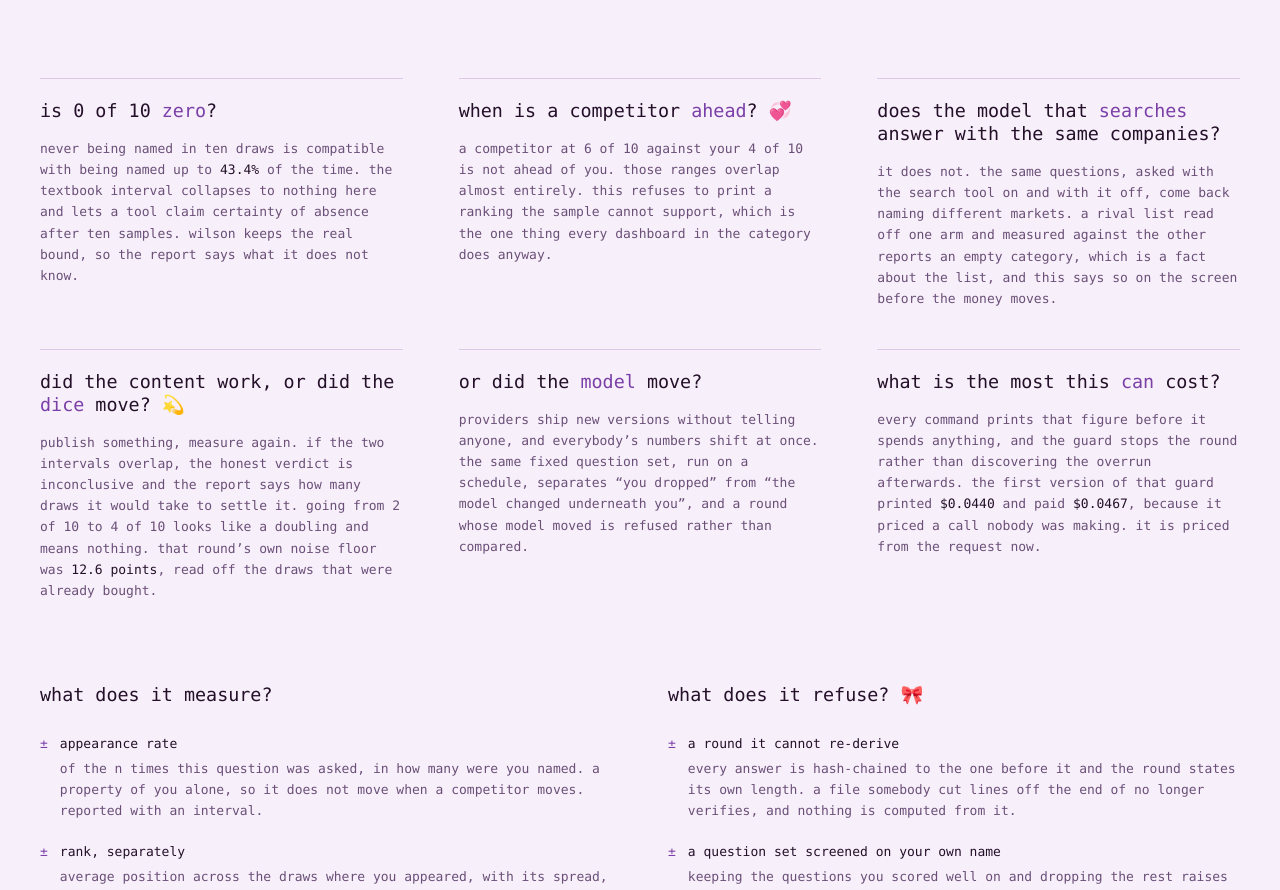
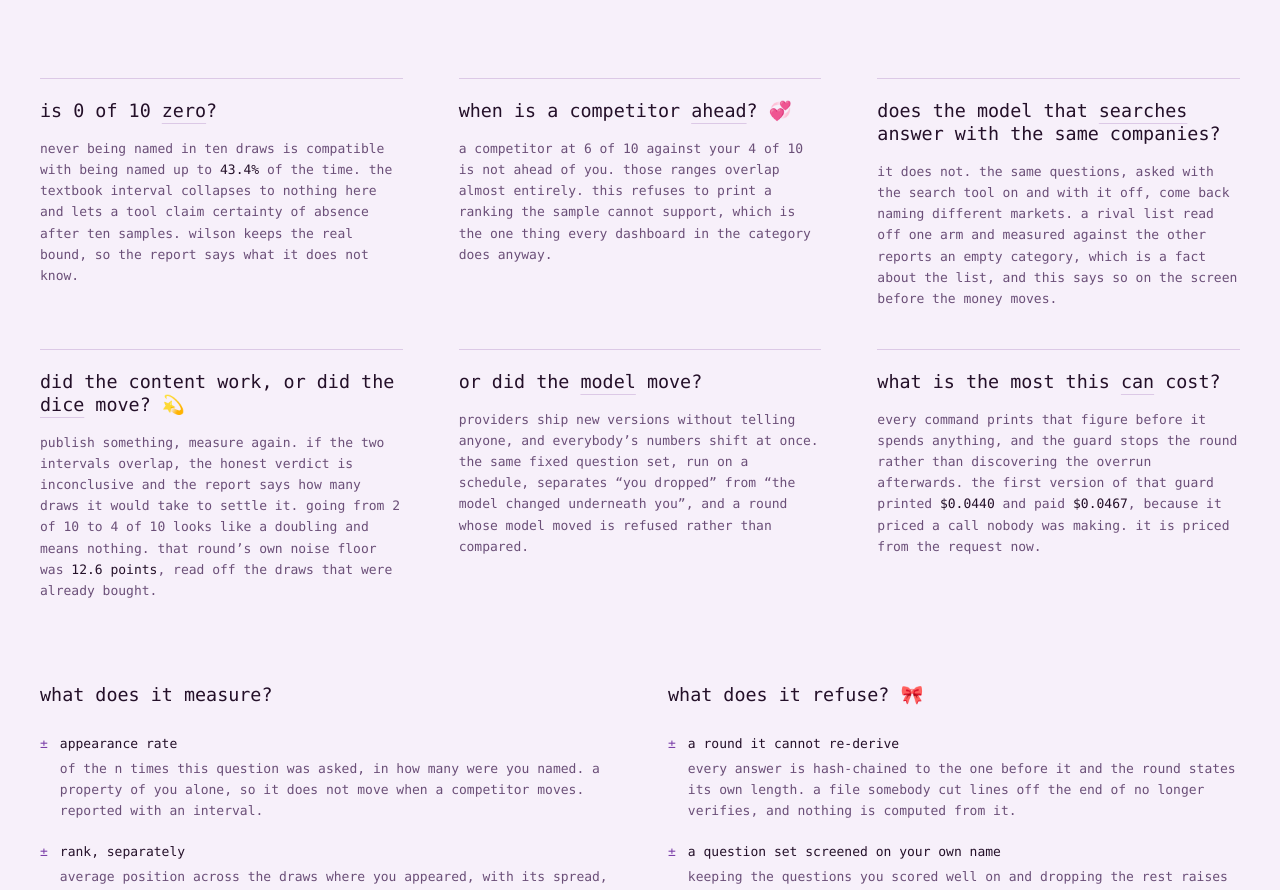
Before and after one commit to nosey-dewdrop/lulumelon, a Next.js app: page / in a window 1280 px wide. Shown: the part 1120-2010 px from the top of the page. Built offline with nearby package versions, Linux system fonts and the light colour scheme; no server answers.

Commit message:
a heading marks its pivot word with a line, never with a colour

```diff
--- a/src/app/page.tsx
+++ b/src/app/page.tsx
@@ -172,7 +172,7 @@ export default function Page() {
           delay={0}
           heading={
             <>
-              is 0 of 10 <span className="text-lilac">zero</span>?
+              is 0 of 10 <span className="underline decoration-rule underline-offset-[6px]">zero</span>?
             </>
           }
         >
@@ -186,7 +186,7 @@ export default function Page() {
           delay={60}
           heading={
             <>
-              when is a competitor <span className="text-lilac">ahead</span>?{" "}
+              when is a competitor <span className="underline decoration-rule underline-offset-[6px]">ahead</span>?{" "}
               <span aria-hidden>💞</span>
             </>
           }
@@ -200,7 +200,7 @@ export default function Page() {
           delay={120}
           heading={
             <>
-              does the model that <span className="text-lilac">searches</span> answer with the same
+              does the model that <span className="underline decoration-rule underline-offset-[6px]">searches</span> answer with the same
               companies?
             </>
           }
@@ -215,7 +215,7 @@ export default function Page() {
           delay={0}
           heading={
             <>
-              did the content work, or did the <span className="text-lilac">dice</span> move?{" "}
+              did the content work, or did the <span className="underline decoration-rule underline-offset-[6px]">dice</span> move?{" "}
               <span aria-hidden>💫</span>
             </>
           }
@@ -231,7 +231,7 @@ export default function Page() {
           delay={60}
           heading={
             <>
-              or did the <span className="text-lilac">model</span> move?
+              or did the <span className="underline decoration-rule underline-offset-[6px]">model</span> move?
             </>
           }
         >
@@ -245,7 +245,7 @@ export default function Page() {
           delay={120}
           heading={
             <>
-              what is the most this <span className="text-lilac">can</span> cost?
+              what is the most this <span className="underline decoration-rule underline-offset-[6px]">can</span> cost?
             </>
           }
         >
```
Also changed, not shown: 1 other file (tests, documents, lock files or other folders).
